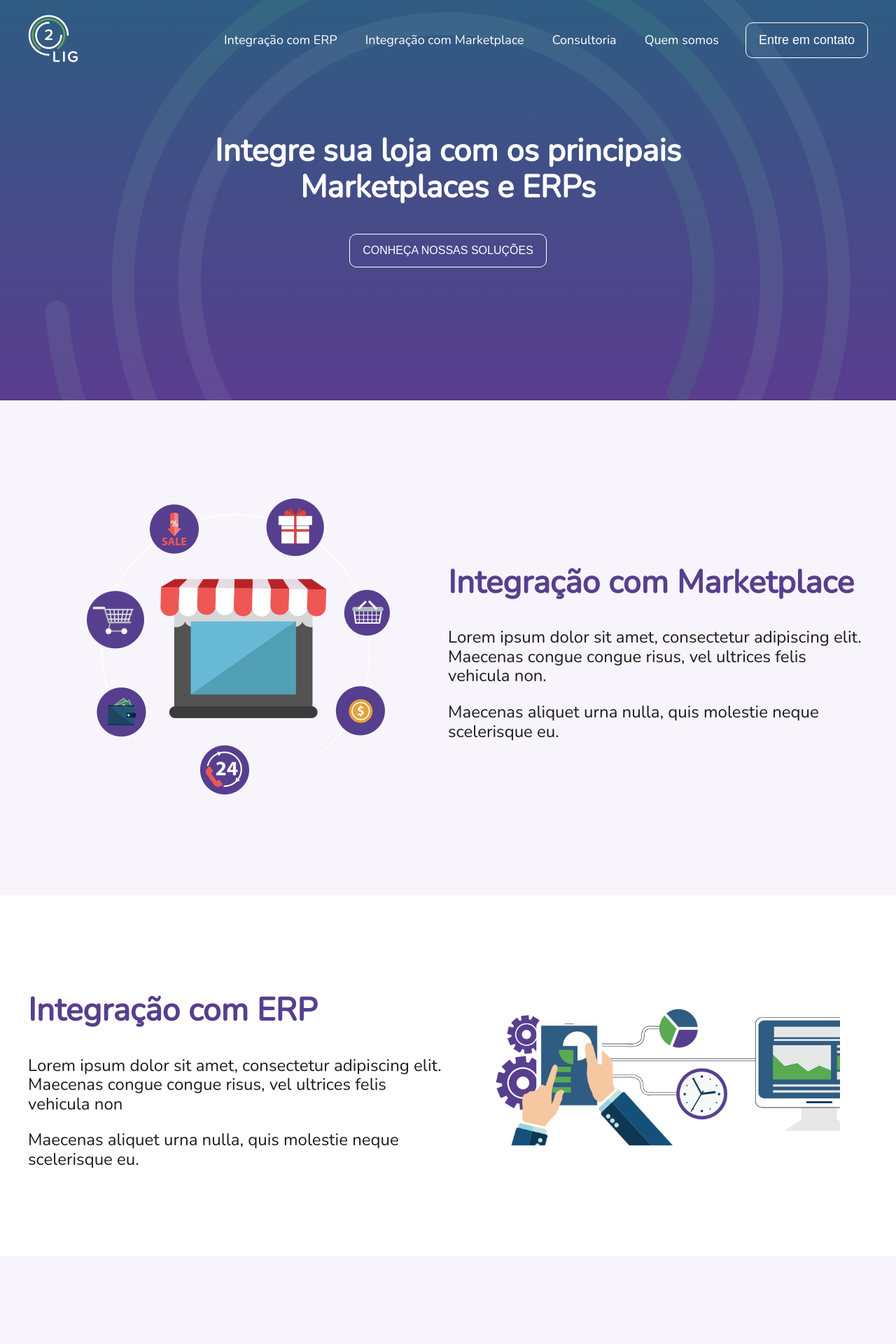
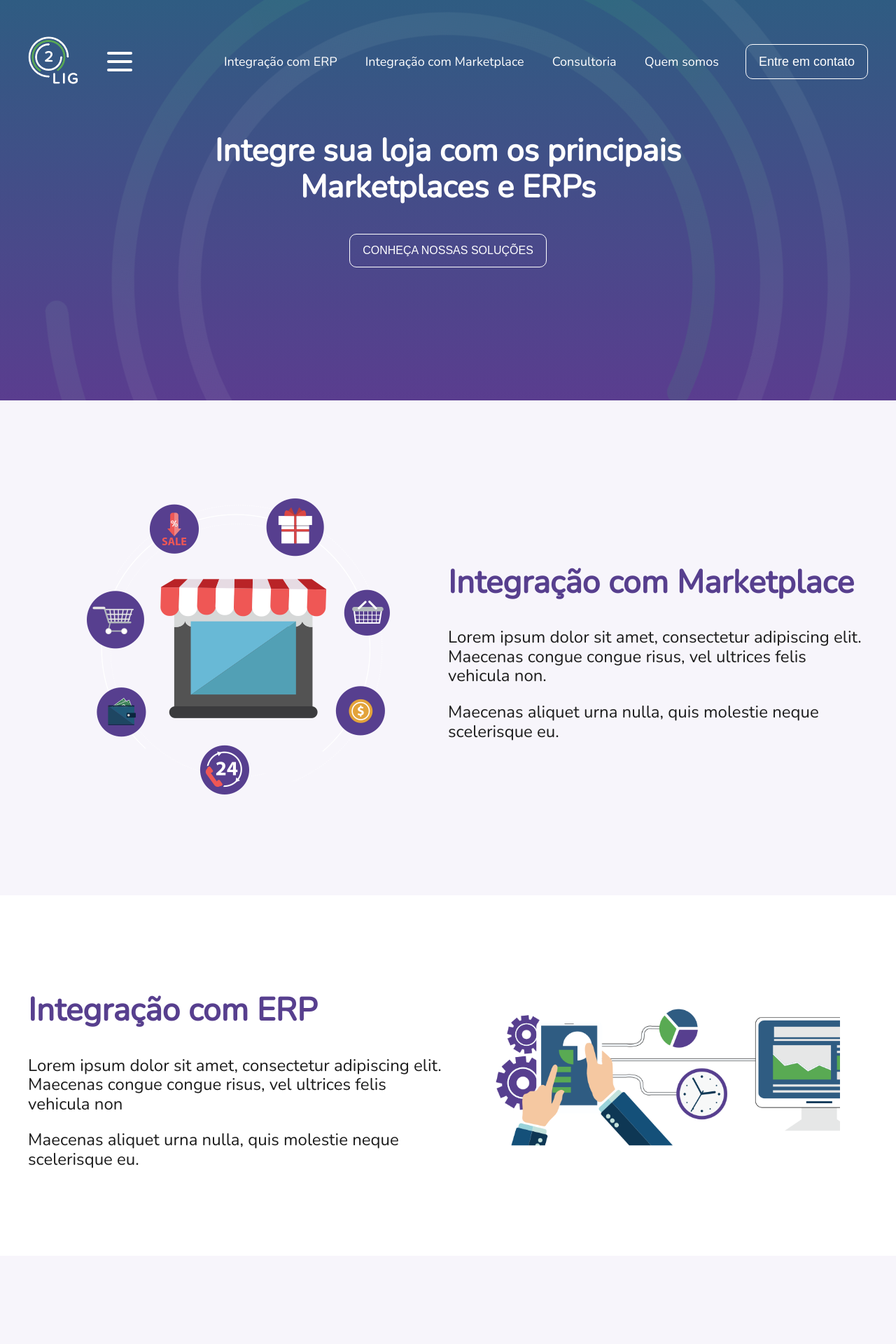
Before and after one commit to leandrooriente/2lig, a Jekyll site: the page built from index.html, in a window 1280 px wide. Shown: the top 1920 px of the page at 70% size. Built offline with Jekyll 4.4.1, drawn with Linux system fonts in a browser that asks for light colours.

Commit message:
Add base burger menu

```diff
--- /dev/null
+++ b/_includes/burger-nav.html
@@ -0,0 +1,26 @@
+<div id="hamburger" class="hamburglar">
+  <div class="burger-icon">
+    <div class="burger-container">
+      <span class="burger-bun-top"></span>
+      <span class="burger-filling"></span>
+      <span class="burger-bun-bot"></span>
+    </div>
+  </div>
+
+  <div class="burger-ring">
+    <svg class="svg-ring">
+      <path class="path" fill="none" stroke="#fff" stroke-miterlimit="10" stroke-width="4" d="M 34 2 C 16.3 2 2 16.3 2 34 s 14.3 32 32 32 s 32 -14.3 32 -32 S 51.7 2 34 2" />
+    </svg>
+  </div>
+
+  <svg width="0" height="0">
+    <mask id="mask">
+      <path xmlns="http://www.w3.org/2000/svg" fill="none" stroke="#ff0000" stroke-miterlimit="10" stroke-width="4" d="M 34 2 c 11.6 0 21.8 6.2 27.4 15.5 c 2.9 4.8 5 16.5 -9.4 16.5 h -4" />
+    </mask>
+   </svg>
+  <div class="path-burger">
+    <div class="animate-path">
+      <div class="path-rotation"></div>
+    </div>
+  </div>
+</div>
--- a/_includes/nav.html
+++ b/_includes/nav.html
@@ -1,3 +1,4 @@
+{% include burger-nav.html %}
 <nav class="navigation">
   <ul>
     <li>
--- a/_layouts/default.html
+++ b/_layouts/default.html
@@ -18,6 +18,7 @@
 
   {% include footer.html %}
   <script src="{{site.baseurl}}/js/aos.js"></script>
+  <script src="{{site.baseurl}}/js/burger.js"></script>
   <script>
     var _width = window.outerWidth || window.innerWidth;
     AOS.init({
--- /dev/null
+++ b/_sass/burger-nav.scss
@@ -0,0 +1,358 @@
+// vars
+$color: #fff;     // icon color
+$blue: #158fef;   // background color
+$animation: 0.6s; // animation speed
+$scale: 1;        // icon scale 68/68 default
+
+.hamburglar {
+  transform: scale($scale);
+  margin: 4rem auto;
+  position: relative;
+  display: block;
+  width: 6.8rem;
+  height: 6.8rem;
+  -webkit-touch-callout: none;
+  user-select: none;
+}
+
+// transition mask
+.path-burger {
+  position: absolute;
+  top: 0;
+  left: 0;
+  height: 6.8rem;
+  width: 6.8rem;
+  // two masks because... browser support.
+  mask: url(#mask);
+  -webkit-mask-box-image: url(/assets/burger-mask.svg);
+}
+
+.animate-path {
+  position: absolute;
+  top: 0;
+  left: 0;
+  width: 68px;
+  height: 68px;
+}
+
+// what this does is create a small square that I then rotate behind an svg mask, giving the apparence of the line animating
+.path-rotation {
+  height: 34px;
+  width: 34px;
+  margin: 34px 34px 0 0;
+  transform: rotate(0deg);
+  transform-origin: 100% 0;
+  &:before {
+    content: '';
+    display: block;
+    width: 30px;
+    height: 34px;
+    margin: 0 4px 0 0;
+    background: $color;
+  }
+}
+
+// box rotation animation
+@keyframes rotate-out {
+  0% {
+    transform: rotate(0deg);
+  }
+  40% {
+    transform: rotate(180deg);
+  }
+  100% {
+    transform: rotate(360deg);
+  }
+}
+
+@keyframes rotate-in {
+  0% {
+    transform: rotate(360deg);
+  }
+  40% {
+    transform: rotate(180deg);
+  }
+  100% {
+    transform: rotate(0deg);
+  }
+}
+
+// offset moves
+// dasharray is the dash size
+// need to be able to control dash space size.
+
+.hamburglar.is-open {
+  .path {
+    animation: dash-in $animation linear normal;
+    animation-fill-mode:forwards;
+  }
+  .animate-path {
+    animation: rotate-in $animation linear normal;
+    animation-fill-mode:forwards;
+  }
+}
+
+.hamburglar.is-closed {
+  .path {
+    animation: dash-out $animation linear normal;
+    animation-fill-mode:forwards;
+  }
+  .animate-path {
+    animation: rotate-out $animation linear normal;
+    animation-fill-mode:forwards;
+  }
+}
+
+.path {
+  stroke-dasharray: 240;
+  stroke-dashoffset: 240;
+  stroke-linejoin: round;
+}
+
+@keyframes dash-in {
+  0% {
+    stroke-dashoffset: 240;
+  }
+  40% {
+    stroke-dashoffset: 240;
+  }
+  100% {
+    stroke-dashoffset: 0;
+  }
+}
+@keyframes dash-out {
+  0% {
+    stroke-dashoffset: 0;
+  }
+  40% {
+    stroke-dashoffset: 240;
+  }
+  100% {
+    stroke-dashoffset: 240;
+  }
+}
+
+
+
+// All good burgers need filling!
+
+.burger-icon {
+  position: absolute;
+  padding: 20px 16px;
+  height: 68px;
+  width: 68px;
+}
+
+.burger-container {
+  position: relative;
+  height: 28px;
+  width: 36px;
+}
+
+.burger-bun-top,
+.burger-bun-bot,
+.burger-filling {
+  position: absolute;
+  display: block;
+  height: 4px;
+  width: 36px;
+  border-radius: 2px;
+  background: $color;
+}
+
+.burger-bun-top {
+  top: 0;
+  transform-origin: 34px 2px;
+}
+
+.burger-bun-bot {
+  bottom: 0;
+  transform-origin: 34px 2px;
+}
+//.burger-filling {
+//  @include transition(all,($animation/2.5),ease-in-//out);
+//}
+// relative parent is the button
+.burger-filling {
+  top: 12px;
+}
+
+// burger ring container
+.burger-ring {
+  position: absolute;
+  top: 0;
+  left: 0;
+  width: 68px;
+  height: 68px;
+}
+
+.svg-ring {
+  width: 68px;
+  height: 68px;
+}
+
+
+// bun animations
+.hamburglar.is-open {
+  .burger-bun-top {
+    animation: bun-top-out $animation linear normal;
+    animation-fill-mode:forwards;
+  }
+  .burger-bun-bot {
+    animation: bun-bot-out $animation linear normal;
+    animation-fill-mode:forwards;
+  }
+}
+.hamburglar.is-closed {
+  .burger-bun-top {
+    animation: bun-top-in $animation linear normal;
+    animation-fill-mode:forwards;
+  }
+  .burger-bun-bot {
+    animation: bun-bot-in $animation linear normal;
+    animation-fill-mode:forwards;
+  }
+}
+
+@keyframes bun-top-out {
+  0% {
+    left: 0;
+    top: 0;
+    transform: rotate(0deg);
+  }
+  20% {
+    left: 0;
+    top: 0;
+    transform: rotate(15deg);
+  }
+  80% {
+    left: -5px;
+    top: 0;
+    transform: rotate(-60deg);
+  }
+  100% {
+    left: -5px;
+    top: 1px;
+    transform: rotate(-45deg);
+  }
+}
+
+@keyframes bun-bot-out {
+  0% {
+    left: 0;
+    transform: rotate(0deg);
+  }
+  20% {
+    left: 0;
+    transform: rotate(-15deg);
+  }
+  80% {
+    left: -5px;
+    transform: rotate(60deg);
+  }
+  100% {
+    left: -5px;
+    transform: rotate(45deg);
+  }
+}
+
+
+@keyframes bun-top-in {
+  0% {
+    left: -5px;
+    bot: 0;
+    transform: rotate(-45deg);
+  }
+  20% {
+    left: -5px;
+    bot: 0;
+    transform: rotate(-60deg);
+  }
+  80% {
+    left: 0;
+    bot: 0;
+    transform: rotate(15deg);
+  }
+  100% {
+    left: 0;
+    bot: 1px;
+    transform: rotate(0deg);
+  }
+}
+
+@keyframes bun-bot-in {
+  0% {
+    left: -5px;
+    transform: rotate(45deg);
+  }
+  20% {
+    left: -5px;
+    bot: 0;
+    transform: rotate(60deg);
+  }
+  80% {
+    left: 0;
+    bot: 0;
+    transform: rotate(-15deg);
+  }
+  100% {
+    left: 0;
+    transform: rotate(0deg);
+  }
+}
+
+
+// burger filling
+.hamburglar.is-open {
+  .burger-filling {
+    animation: burger-fill-out $animation linear normal;
+    animation-fill-mode:forwards;
+  }
+}
+
+.hamburglar.is-closed {
+  .burger-filling {
+    animation: burger-fill-in $animation linear normal;
+    animation-fill-mode:forwards;
+  }
+}
+
+@keyframes burger-fill-in {
+  0% {
+    width: 0;
+    left: 36px;
+  }
+  40% {
+    width: 0;
+    left: 40px;
+  }
+  80% {
+    width: 36px;
+    left: -6px;
+  }
+  100% {
+    width: 36px;
+    left: 0px;
+  }
+}
+
+@keyframes burger-fill-out {
+  0% {
+    width: 36px;
+    left: 0px;
+  }
+  20% {
+    width: 42px;
+    left: -6px;
+  }
+
+  40% {
+    width: 0;
+    left: 40px;
+  }
+
+  100% {
+    width: 0;
+    left: 36px;
+  }
+}
--- a/css/main.scss
+++ b/css/main.scss
@@ -10,6 +10,7 @@
 
 @import "style";
 @import "header";
+@import "burger-nav";
 @import "headline";
 @import "panel";
 @import "testimonials";
--- /dev/null
+++ b/js/burger.js
@@ -0,0 +1,16 @@
+var trigger = document.getElementById('hamburger'),
+    isClosed = false;
+
+trigger.addEventListener('click', burgerTime, false);
+
+function burgerTime() {
+  if (isClosed === true) {
+    trigger.classList.remove('is-open');
+    trigger.classList.add('is-closed');
+    isClosed = false;
+  } else {
+    trigger.classList.remove('is-closed');
+    trigger.classList.add('is-open');
+    isClosed = true;
+  }
+}
```
Also changed, not shown: assets/burger-mask.svg (added).
